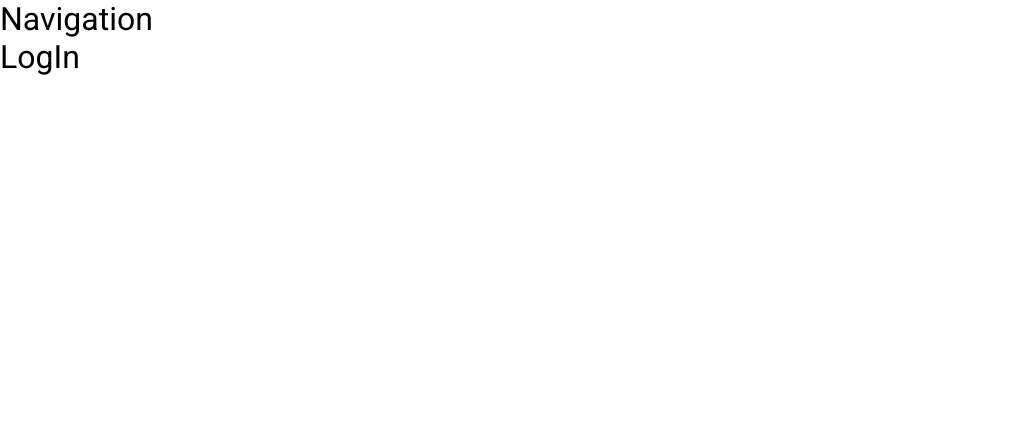
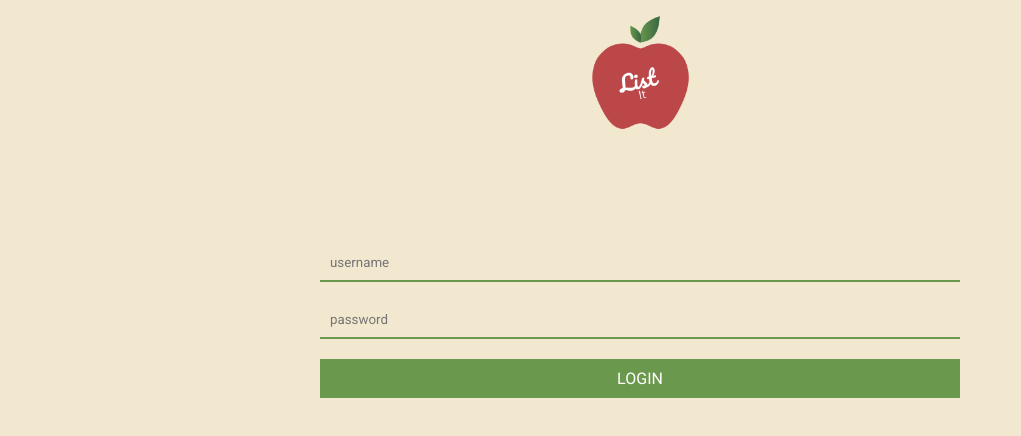
Before and after one commit to Shelby-Jean/list-it-app, a React (Create React App) app in the folder client/: page /login in a window 1280 px wide. Shown: the top 436 px of the page, without its empty margins (0-1021 px from the left). Built offline with nearby package versions, Linux system fonts and the light colour scheme.

Commit message:
login page setup

```diff
--- a/client/src/components/Login.js
+++ b/client/src/components/Login.js
@@ -1,7 +1,13 @@
+import '../css/LogIn.css';
+
 const LogIn = () => {
   return (
     <div>
-      <h1>LogIn</h1>
+      <form className="login-form">
+        <input className="login-input" type="text" placeholder="username" />
+        <input className="login-input"  type="password" placeholder="password" />
+        <button className="login-button" type="submit">LOGIN</button>
+      </form>
     </div>
   );
 }
--- a/client/src/components/Navigation.js
+++ b/client/src/components/Navigation.js
@@ -1,7 +1,10 @@
+import ListItLogo from '../media/List-It-Logo.png';
+import '../css/Navigation.css';
+
 const Navigation = () => {
   return (
-    <div>
-      <h1>Navigation</h1>
+    <div className="nav">
+      <img id="main-logo" src={ListItLogo} alt="List It logo" />
     </div>
   );
 }
--- a/client/src/css/App.css
+++ b/client/src/css/App.css
@@ -1,4 +1,5 @@
 * {
+  background-color: #f2e8cf;
   margin: 0;
   padding: 0;
   text-decoration: none;
--- /dev/null
+++ b/client/src/css/LogIn.css
@@ -0,0 +1,20 @@
+.login-form {
+  width: 50%;
+  margin: 100px auto;
+  display: flex;
+  flex-direction: column;
+}
+
+.login-input {
+  padding: 10px;
+  margin: 10px 0;
+  border-bottom: 2px solid #6a994e;
+}
+
+.login-button {
+  background-color: #6a994e;
+  color: white;
+  padding: 10px;
+  margin: 10px 0;
+  font-size: 16px;
+}
--- /dev/null
+++ b/client/src/css/Navigation.css
@@ -0,0 +1,9 @@
+#main-logo {
+  height: 125px;
+  margin-top: 10px;
+}
+
+.nav {
+  display: flex;
+  justify-content: center;
+}
```
Also changed, not shown: 1 other file (tests, documents, lock files or other folders).
